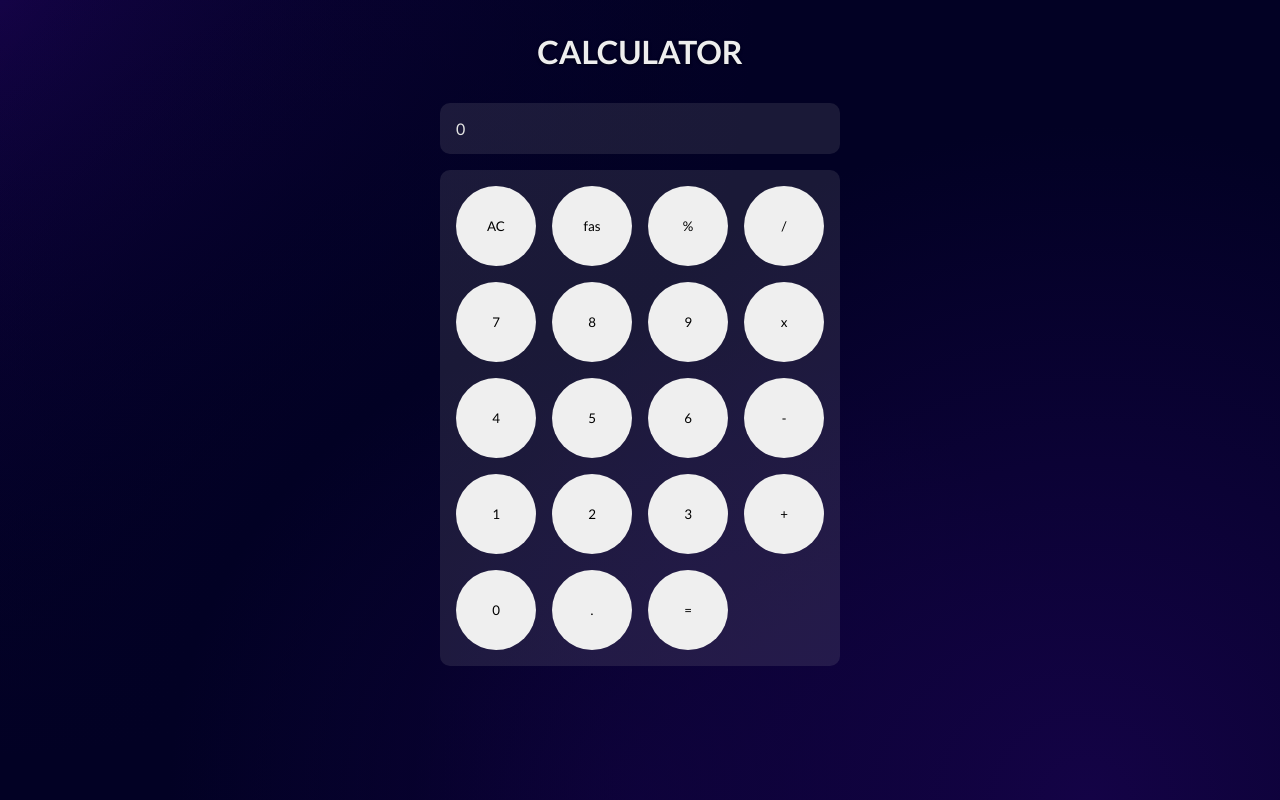
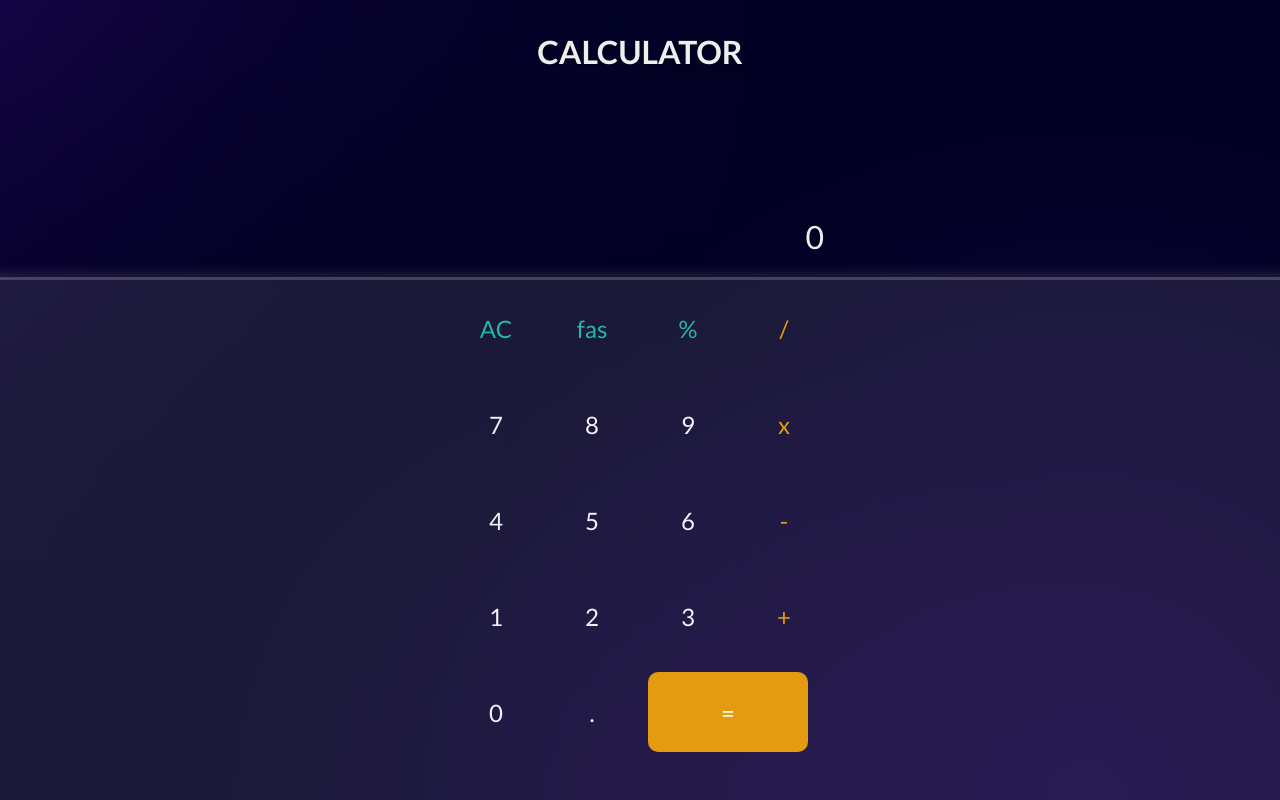
Before and after one commit to NunoFilipeRosaPires/calculator, a React (Create React App) app: page / in a window 1280 px wide. Built offline with nearby package versions, Linux system fonts and the light colour scheme.

Commit message:
add keybord and button styles

```diff
--- a/src/App.tsx
+++ b/src/App.tsx
@@ -1,5 +1,5 @@
 import { useState } from "react";
-import { Keybord, Screen } from "./components";
+import { Keyboard, Screen } from "./components";
 
 const App = () => {
   const [value, setValue] = useState<string>("0");
@@ -9,7 +9,7 @@ const App = () => {
       <div className="calculator">
         <h1>CALCULATOR</h1>
         <Screen value={value} />
-        <Keybord />
+        <Keyboard />
       </div>
     </div>
   );
--- a/src/components/Keybord.tsx
+++ b/src/components/Keyboard.tsx
@@ -1,9 +1,9 @@
 import { faDeleteLeft } from "@fortawesome/free-solid-svg-icons";
 import { Button } from ".";
 
-export const Keybord = () => {
+export const Keyboard = () => {
   return (
-    <div className="keybord background">
+    <div className="keyboard background">
       {buttons.flat().map((button, index) => {
         return <Button key={index} {...button} />;
       })}
@@ -16,25 +16,25 @@ const buttons = [
     { name: "AC", type: "special" },
     { name: faDeleteLeft.prefix, type: "special" },
     { name: "%", type: "special" },
-    { name: "/", type: "special" },
+    { name: "/", type: "count" },
   ],
   [
     { name: "7", type: "normal" },
     { name: "8", type: "normal" },
     { name: "9", type: "normal" },
-    { name: "x", type: "special" },
+    { name: "x", type: "count" },
   ],
   [
     { name: "4", type: "normal" },
     { name: "5", type: "normal" },
     { name: "6", type: "normal" },
-    { name: "-", type: "special" },
+    { name: "-", type: "count" },
   ],
   [
     { name: "1", type: "normal" },
     { name: "2", type: "normal" },
     { name: "3", type: "normal" },
-    { name: "+", type: "special" },
+    { name: "+", type: "count" },
   ],
   [
     { name: "0", type: "normal" },
--- a/src/components/Screen.tsx
+++ b/src/components/Screen.tsx
@@ -1,6 +1,6 @@
 export const Screen = ({ value }: { value: string }) => {
   return (
-    <div className="screen background">
+    <div className="screen">
       <div className="screen-value">{value}</div>
     </div>
   );
--- a/src/components/index.tsx
+++ b/src/components/index.tsx
@@ -1,3 +1,3 @@
 export { Button } from "./Button";
-export { Keybord } from "./Keybord";
+export { Keyboard } from "./Keyboard";
 export { Screen } from "./Screen";
--- a/src/styles/button.scss
+++ b/src/styles/button.scss
@@ -8,4 +8,57 @@
   border-radius: 50%;
   height: auto;
   aspect-ratio: 1/1;
+  background-color: transparent;
+  font-size: 1.5rem;
+  &::after {
+    content: "";
+    display: block;
+    position: absolute;
+    height: 125%;
+    width: 125%;
+    left: 50%;
+    top: 50%;
+    transform: translate(-50%, -50%);
+    opacity: 0;
+    transition: all 0.5s ease-out;
+    border-radius: 50%;
+  }
+  &-special {
+    color: #25b5af;
+    &::after {
+      background: #25b5af;
+    }
+  }
+  &-count {
+    color: #e49b0f;
+    &::after {
+      background: #e49b0f;
+    }
+  }
+  &-normal {
+    color: #f1f2f3;
+    &::after {
+      background: #f1f2f3;
+    }
+  }
+  &-equals {
+    color: #fff;
+    background-color: #e49b0f;
+    grid-column: 3 / 5;
+    width: calc((25vw - 2rem) * 2);
+    max-width: calc((20vh - 5rem) * 2);
+    aspect-ratio: 2/1;
+    border-radius: 10px;
+    overflow: hidden;
+    &::after {
+      background: #f1f2f3;
+      border-radius: 10px;
+    }
+  }
+  &:active:after {
+    height: 0;
+    width: 0;
+    opacity: 0.25;
+    transition: 0s;
+  }
 }
--- a/src/styles/general.scss
+++ b/src/styles/general.scss
@@ -22,6 +22,7 @@ h1 {
   display: flex;
   flex-direction: column;
   align-items: center;
+  overflow: hidden;
   &::after {
     content: "";
     position: absolute;
@@ -41,13 +42,22 @@ h1 {
   &::after {
     content: "";
     position: absolute;
-    width: 150%;
-    height: 150%;
-    top: -25%;
-    left: -25%;
+    width: 110vw;
+    height: 100vh;
+    top: 0px;
+    left: calc((100% - 105vw) / 2);
     z-index: 0;
     background-color: rgba(#aaa, 0.15);
     filter: blur(5px);
+  }
+  &::before {
+    content: "";
+    position: absolute;
+    width: 110vw;
+    height: 3px;
+    top: 5px;
+    left: calc((100% - 105vw) / 2);
+    background-color: rgba(#aaa, 0.3);
   }
 }
 
--- a/src/styles/index.scss
+++ b/src/styles/index.scss
@@ -2,5 +2,5 @@
 
 @import "general";
 @import "screen";
-@import "keybord";
+@import "keyboard";
 @import "button";
--- a/src/styles/keybord.scss
+++ b/src/styles/keyboard.scss
@@ -1,8 +1,6 @@
-.keybord {
+.keyboard {
   padding: 1rem;
   width: calc(100% - 2rem);
-  overflow: hidden;
-  border-radius: 10px;
   display: grid;
   grid-template-columns: repeat(4, 1fr);
   grid-template-rows: repeat(5, 1fr);
--- a/src/styles/screen.scss
+++ b/src/styles/screen.scss
@@ -3,8 +3,13 @@
   padding: 1rem;
   overflow: hidden;
   border-radius: 10px;
-  margin-bottom: 1rem;
+  flex: 1;
+  display: flex;
+  flex-direction: column;
+  justify-content: flex-end;
+  align-items: flex-end;
   &-value {
     color: #eee;
+    font-size: 2rem;
   }
 }
```
